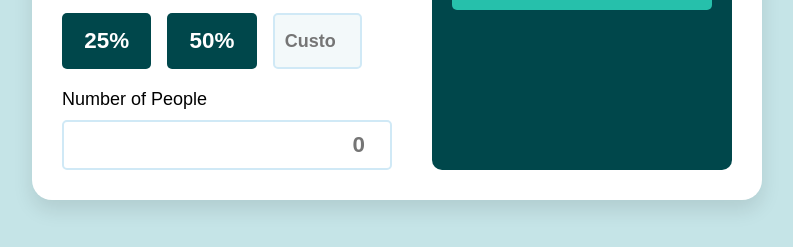
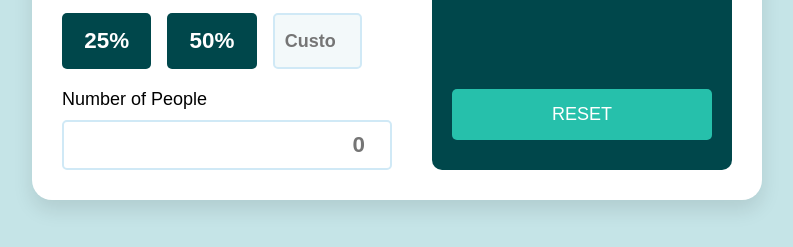
Before and after one commit to yazid78/tip-calculator, a plain HTML site: page index.html in a window 1280 px wide. Shown: the part 459-706 px from the top of the page, without its empty margins (243-1036 px from the left). Drawn offline with Linux system fonts and the light colour scheme.

Commit message:
add margin-top btn reset

```diff
--- a/styles.css
+++ b/styles.css
@@ -185,3 +185,8 @@ input[type="number"] {
     margin: auto;
   }
 }
+@media screen and (min-width: 768px) {
+  #reset-btn {
+    margin-top: 130px;
+  }
+}
```
